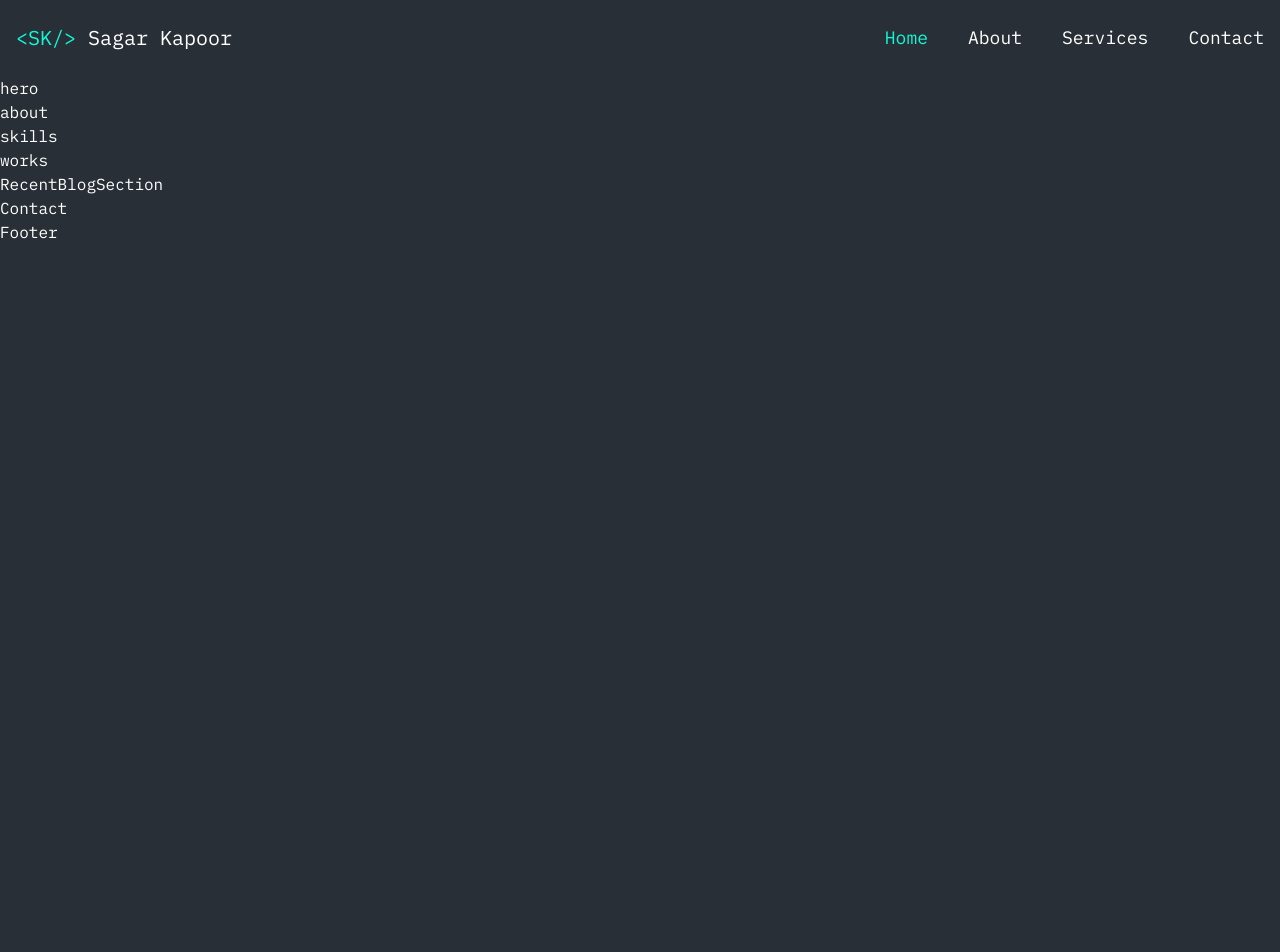
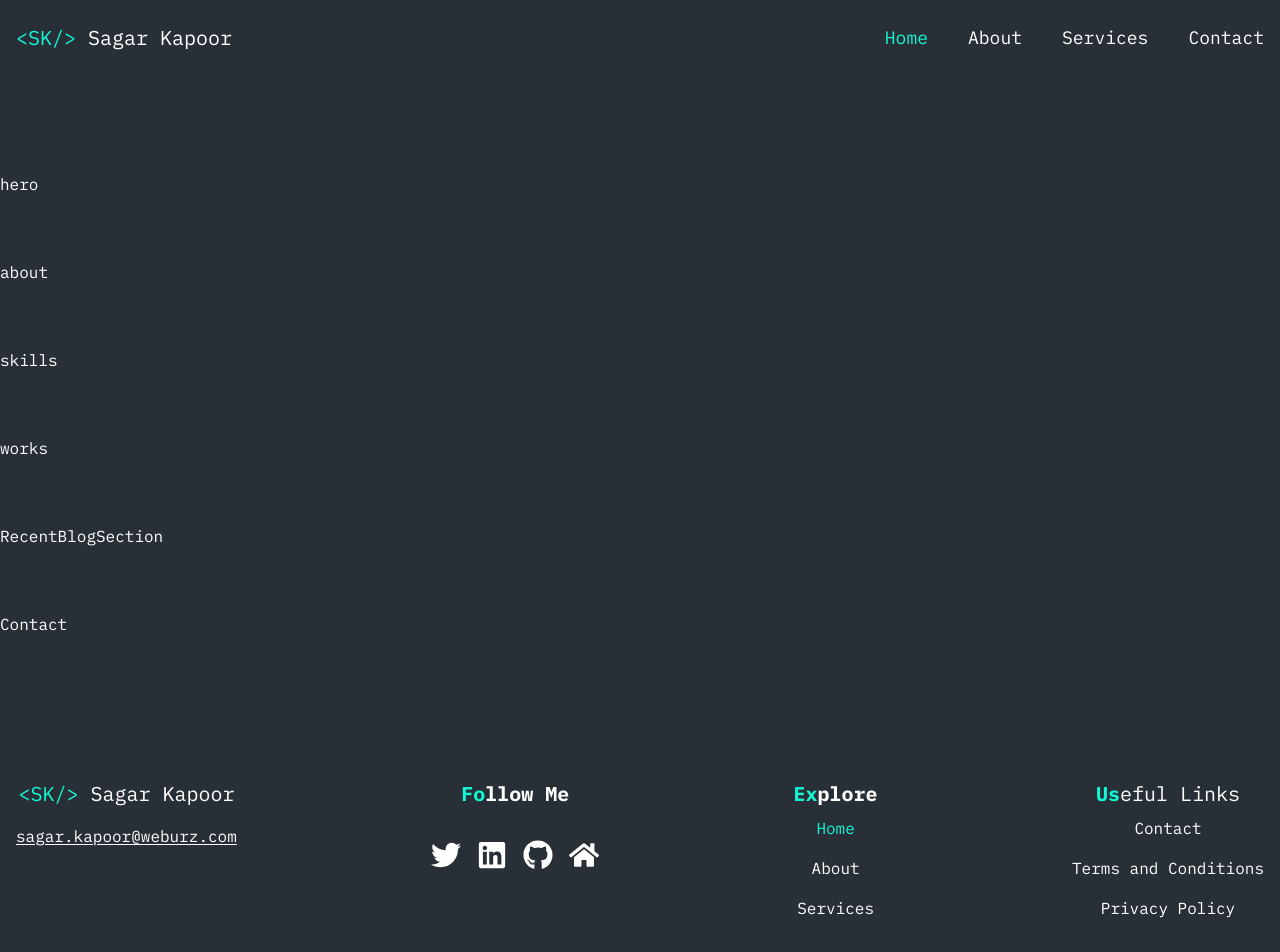
Before and after one commit to Sagar-Kap/sagarkapoor, a Next.js app: page / in a window 1280 px wide. Shown: the top 952 px of the page. Before the commit the page ends 800 px from the top, so only its background shows below. Built offline with nearby package versions, Linux system fonts and the light colour scheme.

Commit message:
feat: added footer

```diff
--- a/src/app/layout.tsx
+++ b/src/app/layout.tsx
@@ -16,12 +16,9 @@ export default function RootLayout({
 }) {
   return (
     <html lang="en" className={ibm_plex_mono.className}>
-      <body
-        className="bg-bg-1 text-white flex
-        flex-col"
-      >
+      <body className="bg-bg-1 text-white flex flex-col h-screen">
         <Navbar />
-        <main>{children}</main>
+        <main className="flex-grow my-8 md:my-24 space-y-16">{children}</main>
         <Footer />
       </body>
     </html>
--- a/src/components/layout/footer.tsx
+++ b/src/components/layout/footer.tsx
@@ -1,5 +1,173 @@
+"use client";
+
+import Link from "next/link";
+import { usePathname } from "next/navigation";
+
+import { FaGithub, FaLinkedin, FaTwitter, FaHome } from "react-icons/fa";
+
+type FooterLinks = {
+  label: string;
+  href: string;
+};
+
+type FooterLinkCategories = {
+  explore: Array<FooterLinks>;
+  company: Array<FooterLinks>;
+};
+
+type SocialIconTypes = {
+  href:
+    | "https://twitter.com/SagarKapr"
+    | "https://github.com/Sagar-Kap/"
+    | "https://www.linkedin.com/in/sagarkapr/"
+    | "https://weburz.com";
+  title: "Twitter" | "GitHub" | "LinkedIn" | "Site";
+  icon: typeof FaTwitter | typeof FaGithub | typeof FaHome;
+};
+
+const footerlinks: FooterLinkCategories = {
+  explore: [
+    { label: "Home", href: "/" },
+    { label: "About", href: "/about" },
+    { label: "Services", href: "/services" },
+    // TODO: Uncomment the following line after a complete portfolio is availabe
+    // { label: "Portfolio", href: "/portfolio" },
+  ],
+  company: [
+    { label: "Contact", href: "/contact" },
+    { label: "Terms and Conditions", href: "/terms-and-conditions" },
+    { label: "Privacy Policy", href: "/privacy-policy" },
+  ],
+};
+
+const socialIcons: Array<SocialIconTypes> = [
+  {
+    title: "Twitter",
+    href: "https://twitter.com/SagarKapr",
+    icon: FaTwitter,
+  },
+  {
+    title: "LinkedIn",
+    href: "https://www.linkedin.com/in/sagarkapr/",
+    icon: FaLinkedin,
+  },
+  {
+    title: "GitHub",
+    href: "https://github.com/Sagar-Kap/",
+    icon: FaGithub,
+  },
+  {
+    title: "Site",
+    href: "https://weburz.com",
+    icon: FaHome,
+  },
+];
+
 const Footer = () => {
-  return <div>Footer</div>;
+  const pathname = usePathname();
+
+  return (
+    <footer>
+      {/* INFO: Section for the logo and the all the links*/}
+      {/* TODO: Refactor using Grids instead of Flexbox to improve code quality
+      & add some vertical spacing to each section */}
+      <div
+        className="wb-container md:flex px-4 justify-between py-12 space-y-8
+        sm:space-y-0"
+      >
+        {/* INFO: Section for the Logo */}
+        <section className="flex flex-col items-center gap-4 pb-4">
+          <Link href="/">
+            <p className="text-xl">
+              <span className="text-brand-1">&lt;SK/&gt;</span>&nbsp;Sagar
+              Kapoor
+            </p>
+          </Link>
+          <a
+            href="mailto:sagar.kapoor@weburz.com"
+            className="underline underline-offset-2 hover:text-brand-1"
+          >
+            sagar.kapoor@weburz.com
+          </a>
+        </section>
+
+        {/* INFO: Section for Social Media Links */}
+        <section>
+          <span className="font-bold text-xl">
+            <span className="text-brand-1">Fo</span>llow Me
+          </span>
+
+          <span className="flex space-x-4 justify-center my-8">
+            {socialIcons.map((icon) => (
+              <a
+                key={icon.href}
+                href={icon.href}
+                target="_blank"
+                rel="noreferrer"
+              >
+                <icon.icon size={30} className="hover:scale-125" />
+              </a>
+            ))}
+          </span>
+        </section>
+
+        {/* INFO: Section for the navigation links */}
+        <section>
+          <span className="font-bold text-xl">
+            <span className=" text-brand-1">Ex</span>plore
+          </span>
+
+          {footerlinks.explore.map((link) => {
+            const isActive = pathname === link.href;
+
+            return (
+              <Link
+                key={link.label}
+                href={link.href}
+                className={`block py-2 wb-link ${
+                  isActive ? "text-brand-1" : ""
+                } `}
+              >
+                {link.label}
+              </Link>
+            );
+          })}
+        </section>
+
+        {/* INFO: A section for and contact legal links */}
+        <section>
+          <span className="text-xl">
+            <span className="font-bold text-brand-1">Us</span>eful Links
+          </span>
+          {footerlinks.company.map((link) => {
+            const isActive = pathname === link.href;
+
+            return (
+              <Link
+                key={link.label}
+                href={link.href}
+                className={`block py-2 wb-link ${
+                  isActive ? "text-brand-1" : ""
+                }`}
+              >
+                {link.label}
+              </Link>
+            );
+          })}
+        </section>
+      </div>
+
+      {/* INFO: Section for the copyright notice */}
+      <section className="mb-8 text-center text-white container mx-auto px-4">
+        {/* INFO: A simple divider to distinguish the two sections */}
+        <hr className="mb-8" />
+        <small>
+          Copyright &copy; 2021-{new Date().getFullYear()} | Weburz LLC | All
+          Rights Reserved
+        </small>
+      </section>
+    </footer>
+  );
 };
 
 export default Footer;
```
